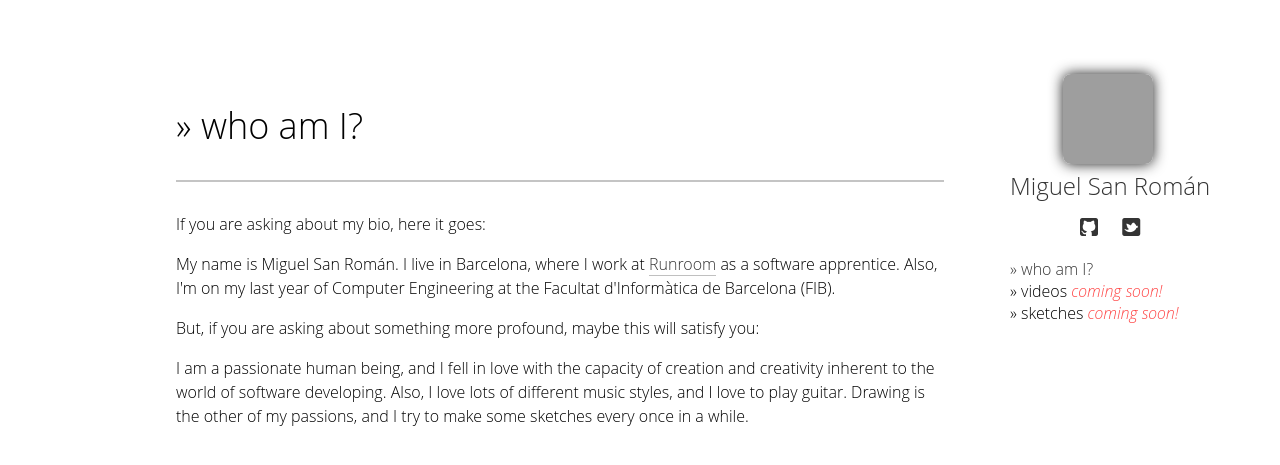
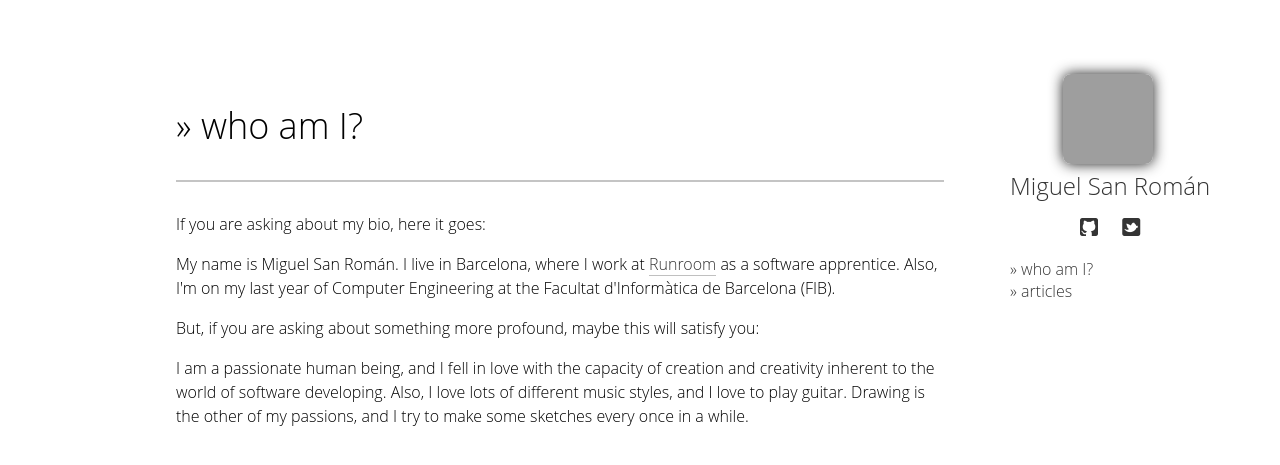
Before and after one commit to msanroman/msanroman.github.com, a Jekyll site: the page built from about.html, in a window 1280 px wide. Shown: the top 465 px of the page. Built offline with Jekyll 4.4.1, drawn with Linux system fonts in a browser that asks for light colours; nearby versions of some CDN libraries; some web fonts are replaced; Markdown is read by kramdown in place of the engine named in the settings; grey boxes are pictures that could not be loaded.

Commit message:
added articles to navigation

```diff
--- a/_layouts/global.html
+++ b/_layouts/global.html
@@ -36,11 +36,16 @@
                         </a>
                     </li>
                     <li>
+                        <a href="/">
+                            &raquo; articles
+                        </a>
+                    </li>
+                    <!-- <li>
                         &raquo; videos <span class="coming">coming soon!</span>
                     </li>
                     <li>
                         &raquo; sketches <span class="coming">coming soon!</span>
-                    </li>
+                    </li> -->
                 </ul>
             </nav>
         </section>
```
